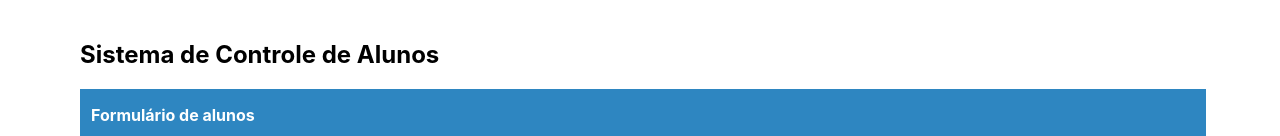
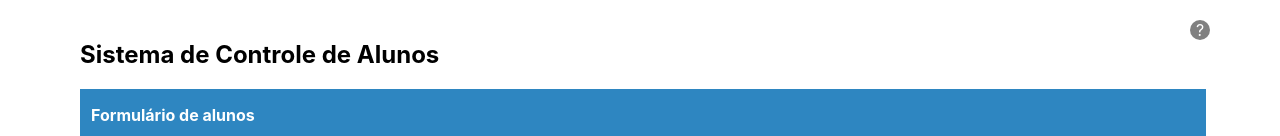
Before and after one commit to GustavoMarks/pratica-cliente-spa, a React (Create React App) app in the folder app/: page / in a window 1280 px wide. Shown: the top 136 px of the page. Built offline with nearby package versions, Linux system fonts and the light colour scheme; no server answers.

Commit message:
feat: informações do autor

```diff
--- a/app/src/App.js
+++ b/app/src/App.js
@@ -1,12 +1,16 @@
 import { useState } from "react";
 import AlunoForm from "./components/AlunoForm";
 import AlunosTable from "./components/AlunosTable";
+import Modal from "./components/Modal";
 import api from "./api";
+import "./components/AlunosTable/index.css";
 
 function App() {
 
   // Sempre que variável tiver o valor alterado, irá fazer lista ser atualizada
   const [alunosListRenderTrigger, setRenderTrigger] = useState(false);
+  // Controla abertura do modal autor
+  const [modalAutor, setModalAutor] = useState(false);
 
   async function createAluno(data) {
     try {
@@ -21,7 +25,27 @@ function App() {
 
   return (
     <main>
+      <Modal parentState={modalAutor} >
+        <p className="confirm-header">
+          Autor
+          <span onClick={() => setModalAutor(false)} > x </span>
+        </p>
+        <hr />
+        <div id="modal-info-content" >
+          <img id="autor-img" src="https://avatars.githubusercontent.com/u/36707396?v=4" />
+          <p id="autor-text">
+            Lorem ipsum dolor sit amet, consectetur adipiscing elit, sed do eiusmod tempor incididunt ut labore et dolore magna aliqua. Ut enim ad minim veniam, quis nostrud exercitation ullamco laboris nisi ut aliquip ex ea commodo consequat. Duis aute irure dolor in reprehenderit in voluptate velit esse cillum dolore eu fugiat nulla pariatur. Excepteur sint occaecat cupidatat non proident, sunt in culpa qui officia deserunt mollit anim id est laborum.
+          </p>
+        </div>
+        <hr />
+        <div className="confirm-options">
+          <button
+            onClick={() => setModalAutor(false)}
+            style={{ backgroundColor: "#2e86c1", color: "white" }} > Fechar </button>
+        </div>
+      </Modal>
       <h2> Sistema de Controle de Alunos </h2>
+      <span onClick={() => setModalAutor(true)} id="main-info"> ? </span>
       <AlunoForm sendAluno={createAluno} />
       <hr />
       <AlunosTable renderTriger={alunosListRenderTrigger} />
--- a/app/src/components/Modal/index.css
+++ b/app/src/components/Modal/index.css
@@ -16,7 +16,7 @@
   flex-direction: column;
   background: white;
   min-width: 50%;
-  height: 40vh;
+  max-height: 70vh;
   margin-top: 40px;
   position: relative;
   overflow-y: auto;
--- a/app/src/index.css
+++ b/app/src/index.css
@@ -29,3 +29,35 @@ hr {
   border-width: 0.5px;
   border-color: #E8E8E8;
 }
+
+#main-info {
+  position: absolute;
+  top: 20px;
+  right: 70px;
+  height: 20px;
+  width: 20px;
+  text-align: center;
+  border-radius: 10px;
+  color: white;
+  background-color: gray;
+  float: right;
+  cursor: pointer;
+}
+
+#autor-img {
+  width: 30%;
+  border-radius:1000px;
+  margin: 5px 4px 5px 20px;
+  float: left;
+}
+
+#autor-text {
+  width: 320px;
+  text-align: justify;
+}
+
+#modal-info-content{
+  display: flex;
+  flex-direction: row;
+  justify-content: space-around;
+}
```
